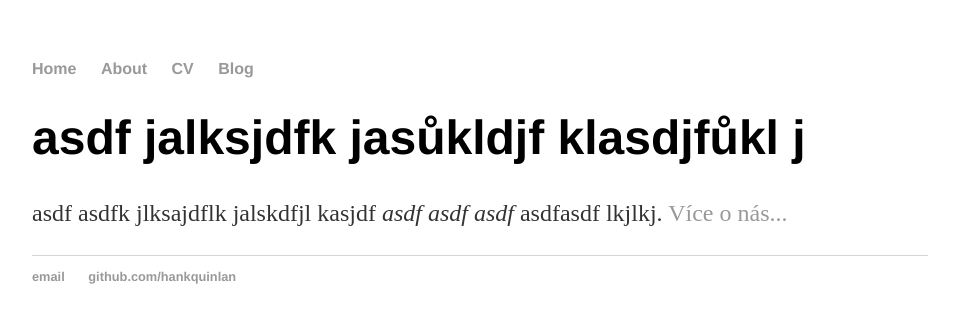
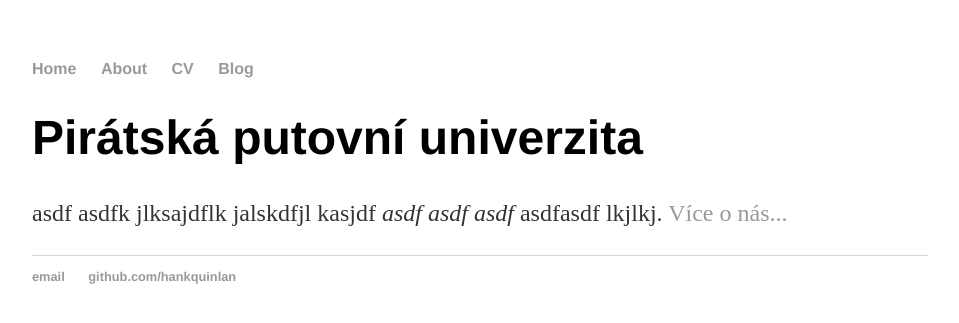
Before and after one commit to otazky/otazky.github.io, a Jekyll site: the page built from index.html, in a window 1280 px wide. Shown: the top 323 px of the page, without its empty margins (160-1119 px from the left). Built offline with Jekyll 4.4.1, drawn with Linux system fonts in a browser that asks for light colours.

Commit message:
Update index.html

```diff
--- a/index.html
+++ b/index.html
@@ -3,6 +3,6 @@ layout: default
 title: Pirátská putovní univerzita
 ---
 <div class="blurb">
-	<h1> asdf jalksjdfk jasůkldjf klasdjfůkl j</h1>
+	<h1> Pirátská putovní univerzita</h1>
 	<p>asdf asdfk jlksajdflk jalskdfjl kasjdf <em>asdf asdf asdf </em> asdfasdf lkjlkj. <a href="/about">Více o nás...</a></p>
 </div><!-- /.blurb -->
```
